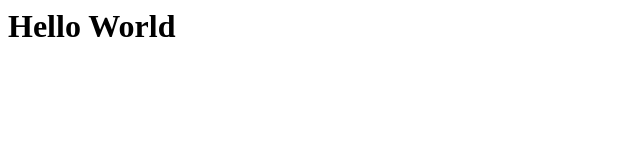
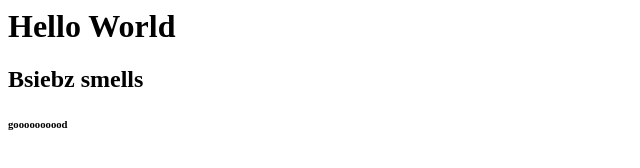
Before and after one commit to 4bar/meddle, a plain HTML site: page index.html in a window 1280 px wide. Shown: the whole page, without its empty margins (0-640 px from the left). Drawn offline with Linux system fonts and the light colour scheme.

Commit message:
Update index.html

```diff
--- a/index.html
+++ b/index.html
@@ -1 +1,3 @@
 <h1> Hello World</h1>
+<h2> Bsiebz smells</h2>
+<h6>goooooooood</h6>
```
